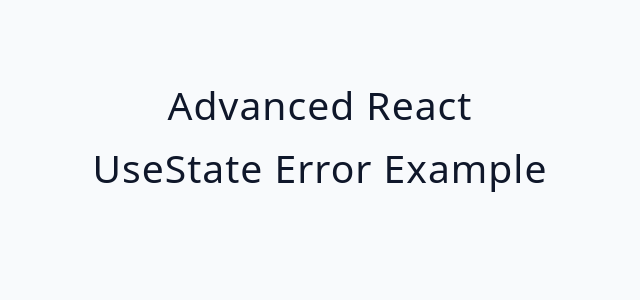
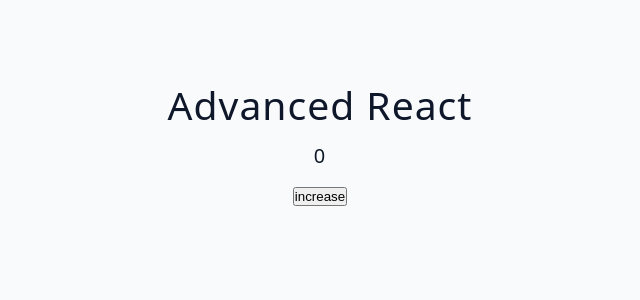
Before and after one commit to thenatural86/react-review, a React (Vite) app: page / in a window 1280 px wide. Shown: the top 300 px of the page, without its empty margins (320-960 px from the left). Built offline with nearby package versions, Linux system fonts and the light colour scheme.

Commit message:
button click

```diff
--- a/src/tutorial/01-useState/starter/01-error-example.jsx
+++ b/src/tutorial/01-useState/starter/01-error-example.jsx
@@ -1,5 +1,17 @@
+import { useState } from 'react'
+
 const ErrorExample = () => {
-  return <h2>useState error example</h2>;
-};
+  const [count, setCount] = useState(0)
+  const increaseCount = () => {
+    setCount(count + 1)
+  }
 
-export default ErrorExample;
+  return (
+    <div>
+      <h5>{count}</h5>
+      <button onClick={increaseCount}>increase</button>
+    </div>
+  )
+}
+
+export default ErrorExample
```
